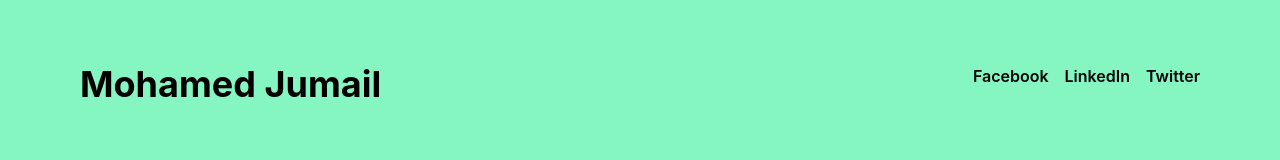
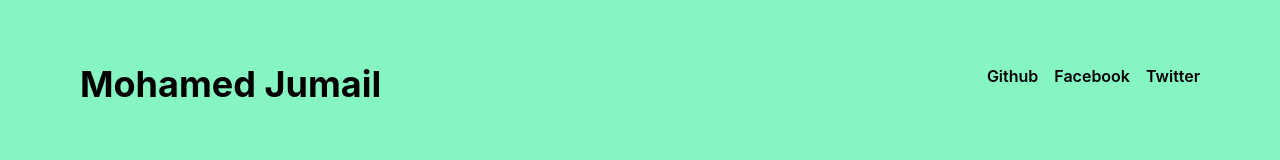
Before and after one commit to Jumail/portfolio, a Next.js app: page / in a window 1280 px wide. Shown: the top 160 px of the page. Built offline with nearby package versions, Linux system fonts and the light colour scheme.

Commit message:
mode updates

```diff
--- a/pages/index.js
+++ b/pages/index.js
@@ -14,15 +14,20 @@ export default function Home() {
           <h1 className=" font-bold text-4xl">Mohamed Jumail</h1>
           <div className="flex space-x-4">
             <a
+              href="https://github.com/jumail"
+              className="font-semibold hover:underline"
+            >
+              Github
+            </a>
+            <a
               href="https://www.facebook.com/jumailll/"
-              className="font-semibold"
+              className="font-semibold hover:underline"
             >
               Facebook
             </a>
-            <a className="font-semibold text-opacity-50">LinkedIn</a>
             <a
               href="https://twitter.com/MohamedJumail"
-              className="font-semibold"
+              className="font-semibold hover:underline"
             >
               Twitter
             </a>
```
